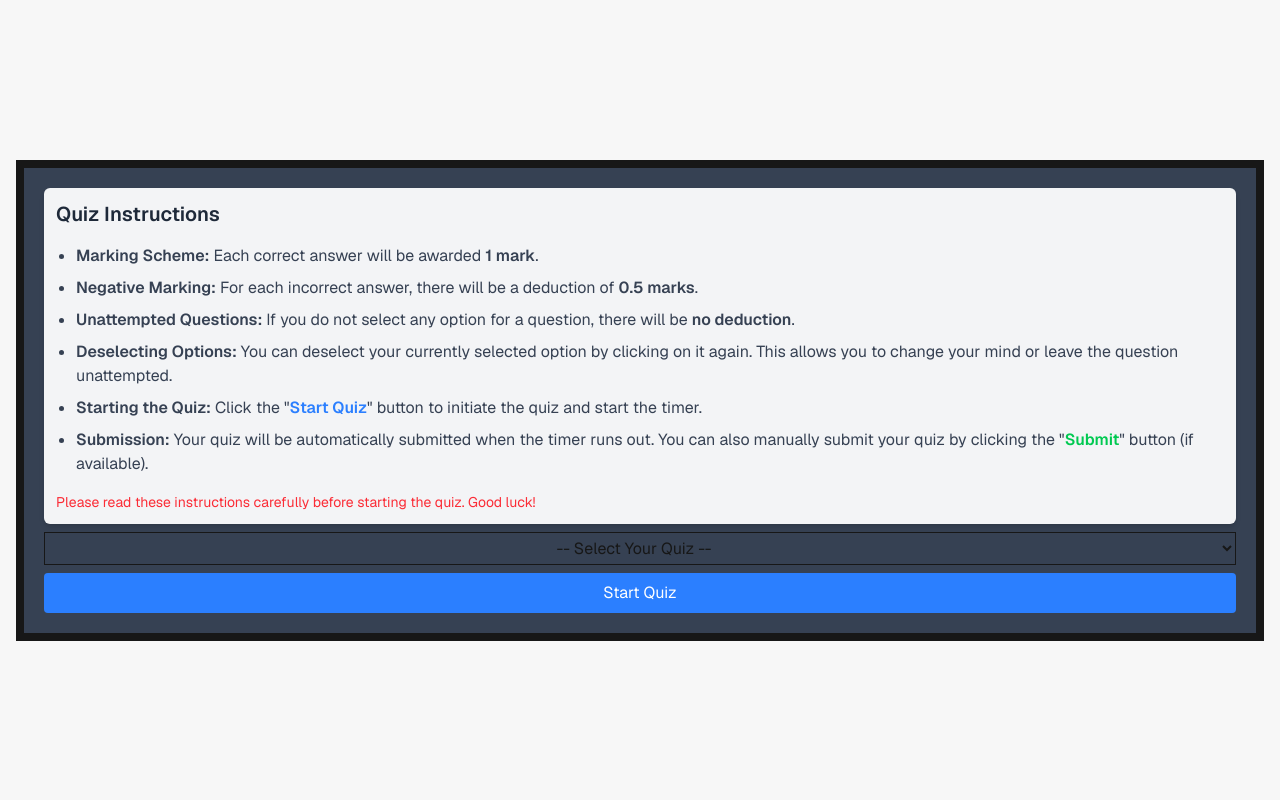
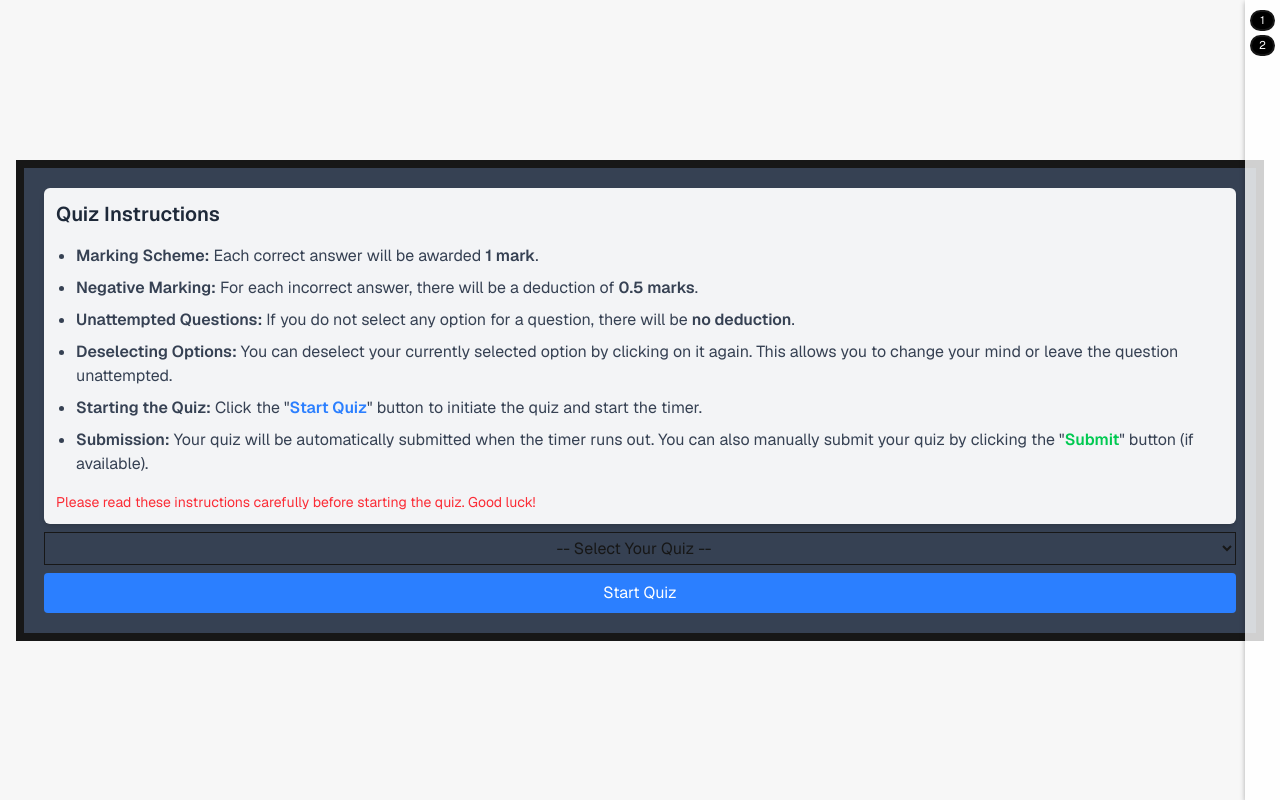
Before and after one commit to mentorvikash/nextjs, a Next.js app: page /quiz in a window 1280 px wide. Built offline with nearby package versions, Linux system fonts and the light colour scheme.

Commit message:
update side bar

```diff
--- a/app/quiz/component/QuestionNavigator.tsx
+++ b/app/quiz/component/QuestionNavigator.tsx
@@ -5,6 +5,8 @@ import { useEffect, useRef } from "react";
 
 const QuestionNavigator: React.FC<QuestionNavigatorProps> = ({
   totalQuestion,
+  selectedAnswers,
+  finalResult,
 }) => {
   const navigatorRef = useRef<HTMLDivElement>(null);
   const router = useRouter();
@@ -13,20 +15,19 @@ const QuestionNavigator: React.FC<QuestionNavigatorProps> = ({
 
   const style: React.CSSProperties = {
     position: "fixed",
-    top: "75px", // Adjust as needed
-    right: "20px", // Adjust as needed
+    top: "0", // Adjust as needed
+    right: "0", // Adjust as needed
     backgroundColor: "rgba(255, 255, 255, 0.8)", // Semi-transparent white
-    padding: "10px 15px",
-    borderRadius: "5px",
+    padding: "10px 5px",
+    // borderRadius: "5px",
+    fontSize: "0.7rem",
     boxShadow: "0 2px 5px rgba(0, 0, 0, 0.3)",
     zIndex: 1000, // Ensure it stays on top
-    fontSize: "1.2em",
-    fontWeight: "bold",
-    color: "#333",
-    width: "180px",
-    height: "300px",
+    width: "35px",
+    height: "100vh",
     overflowY: "scroll",
-    scrollBehavior: "smooth", // Smooth scrolling for the navigator itself
+    scrollBehavior: "smooth",
+    scrollbarWidth: "none",
   };
 
   useEffect(() => {
@@ -51,12 +52,28 @@ const QuestionNavigator: React.FC<QuestionNavigatorProps> = ({
 
   const ScrollBar = () => {
     const questions = [];
-    for (let i = 1; i < totalQuestion; i++) {
+    for (let i = 1; i <= totalQuestion; i++) {
       questions.push(i);
     }
     return questions.map((que, index) => (
-      <li key={index}>
-        <button onClick={() => handleNavLinkClick(`que${index}`)}>{que}</button>
+      <li
+        className={`  border-2 text-center align-middle rounded-full ${
+          selectedAnswers[`Q${index}`] ? "bg-green-600" : "bg-black"
+        } ${
+          finalResult.length && finalResult[index] === "W"
+            ? "bg-red-600"
+            : finalResult[index] === "R"
+            ? "bg-sky-600"
+            : "bg-black"
+        } `}
+        key={index}
+      >
+        <button
+          className={` text-white `}
+          onClick={() => handleNavLinkClick(`que${index}`)}
+        >
+          {que}
+        </button>
       </li>
     ));
   };
@@ -64,7 +81,7 @@ const QuestionNavigator: React.FC<QuestionNavigatorProps> = ({
 
   return (
     <div style={style} ref={navigatorRef}>
-      <ol>
+      <ol className="flex flex-col gap-1 ">
         <ScrollBar />
       </ol>
     </div>
--- a/app/quiz/component/scoreCard.tsx
+++ b/app/quiz/component/scoreCard.tsx
@@ -10,16 +10,16 @@ const ScoreCard: React.FC<ScoreCardProps> = ({
   const style: React.CSSProperties = {
     position: "fixed",
     top: "75px", // Adjust as needed
-    right: "20px", // Adjust as needed
+    right: "45px", // Adjust as needed
     backgroundColor: "rgba(255, 255, 255, 0.8)", // Semi-transparent white
     padding: "10px 15px",
     borderRadius: "5px",
     boxShadow: "0 2px 5px rgba(0, 0, 0, 0.3)",
     zIndex: 1000, // Ensure it stays on top
-    fontSize: "1.2em",
+    fontSize: "1rem",
     fontWeight: "bold",
     color: "#333",
-    width: "180px",
+    width: "160px",
   };
 
   return (
--- a/app/quiz/component/timerCard.tsx
+++ b/app/quiz/component/timerCard.tsx
@@ -4,7 +4,7 @@ import { TimerCardProps } from "../interface";
 const timerCss: React.CSSProperties = {
   position: "fixed",
   top: "20px", // Adjust as needed
-  right: "20px",
+  right: "45px",
   backgroundColor: "rgba(255, 255, 255, 0.2)", // Semi-transparent white
   padding: "10px 19px",
   borderRadius: "5px",
@@ -14,7 +14,7 @@ const timerCss: React.CSSProperties = {
   fontWeight: "bold",
   color: "green",
   textAlign: "center",
-  width: "180px",
+  width: "160px",
 };
 
 export default function TimerCard({ timeLeft }: TimerCardProps) {
--- a/app/quiz/interface.ts
+++ b/app/quiz/interface.ts
@@ -20,6 +20,8 @@ interface TimerCardProps {
 
 interface QuestionNavigatorProps {
   totalQuestion: number;
+  selectedAnswers: SelectedAnswers;
+  finalResult: string[];
 }
 
 // Common Typs
--- a/app/quiz/page.tsx
+++ b/app/quiz/page.tsx
@@ -159,6 +159,9 @@ export default function Home() {
     if (type === "tryAgain") {
       startTimer();
     }
+    if (type === "selectAgain") {
+      setSelectedOption("");
+    }
   };
 
   return (
@@ -183,7 +186,11 @@ export default function Home() {
           setSelectedOption={setSelectedOption}
         />
       )}
-      {/* <QuestionNavigator totalQuestion={quizQuestion.length} /> */}
+      <QuestionNavigator
+        totalQuestion={quizQuestion.length}
+        selectedAnswers={selectedAnswers}
+        finalResult={finalResult}
+      />
       {timerRunning && (
         <>
           <TimerCard timeLeft={timeLeft} />
```
